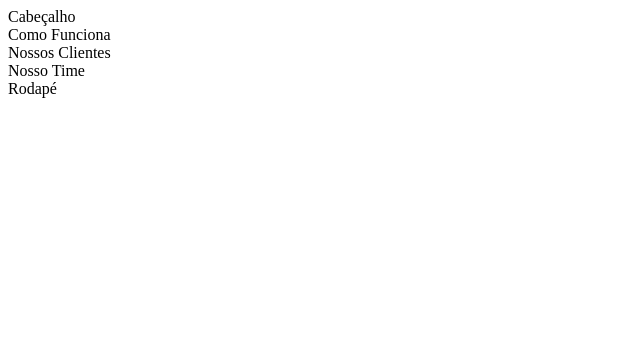
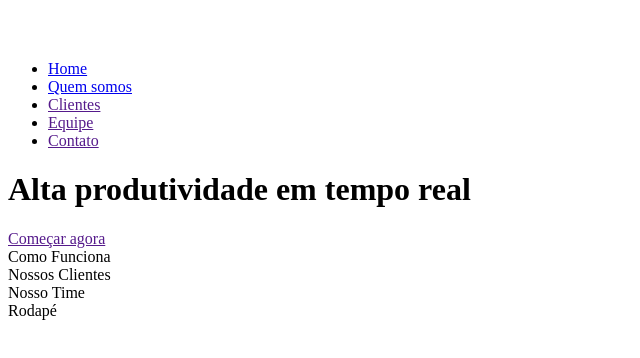
Before and after one commit to efernandes-tech/html-006-sofn-website, a plain HTML site: page index.html in a window 1280 px wide. Shown: the whole page, without its empty margins (0-640 px from the left). Drawn offline with Linux system fonts and the light colour scheme.

Commit message:
marcando o cabecalho mais a fundo

```diff
--- a/index.html
+++ b/index.html
@@ -5,7 +5,36 @@
     <title>Chatschool</title>
 </head>
 <body>
-    <header id="header">Cabeçalho</header>
+    <header id="header">
+        <div class="row">
+            <div class="col">
+                <!-- LOGO -->
+                <a href="index.html">
+                    <img src="images/logo.png" alt="Logo da Chatschool">
+                </a>
+            </div>
+            <div class="col">
+                <!-- MENU -->
+                <nav>
+                    <ul>
+                        <li><a href="index.html">Home</a></li>
+                        <li><a href="quem-somos.html">Quem somos</a></li>
+                        <li><a href="">Clientes</a></li>
+                        <li><a href="">Equipe</a></li>
+                        <li><a href="">Contato</a></li>
+                    </ul>
+                </nav>
+            </div>
+        </div>
+        <div class="row">
+            <div class="col">
+                <!-- Título -->
+                <h1>Alta produtividade em tempo real</h1>
+                <!-- Botão -->
+                <a href="">Começar agora</a>
+            </div>
+        </div>
+    </header>
     <main>
         <section id="how-it-works">Como Funciona</section>
         <section id="customers">Nossos Clientes</section>
```
Also changed, not shown: quem-somos.html (added, +10 -0 lines), images/logo.png (added).
